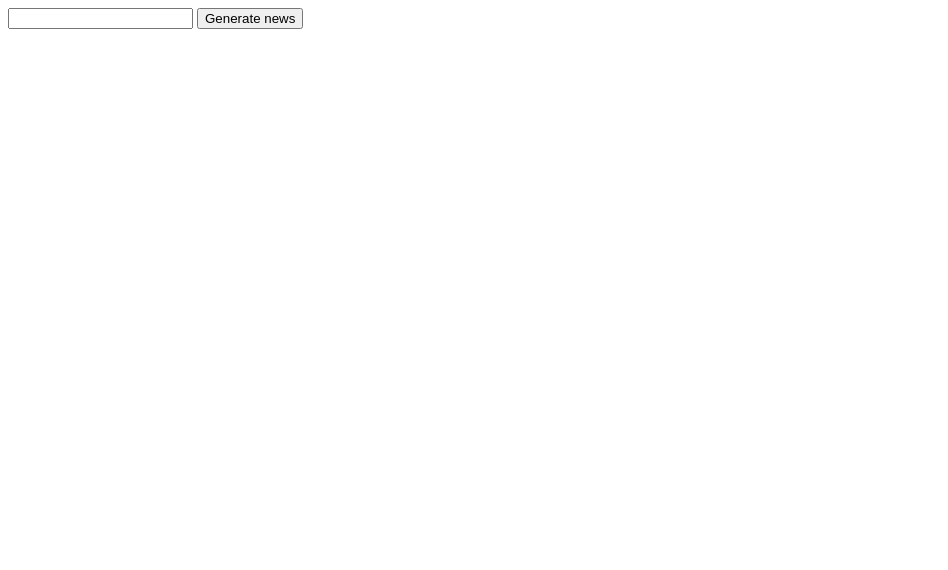
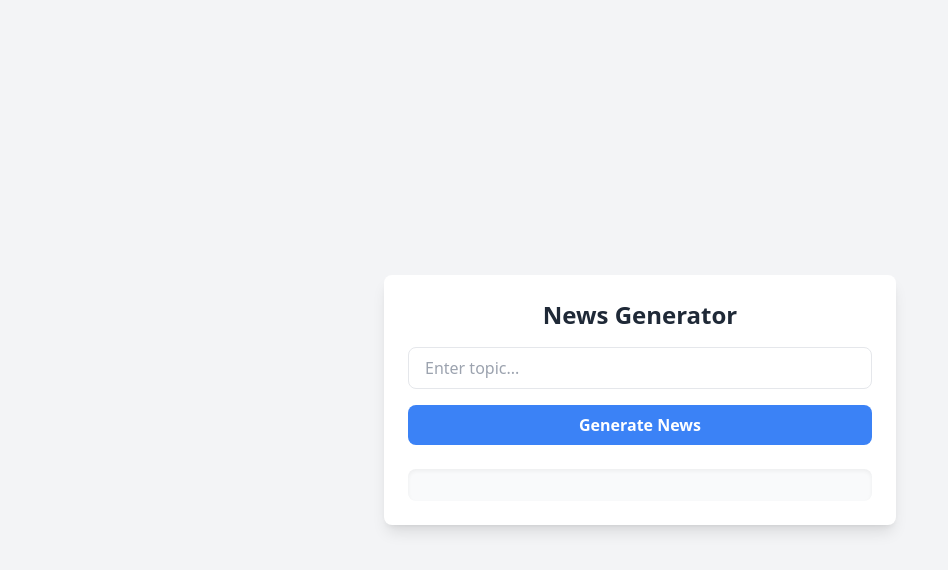
Before and after one commit to Mayankkatiyara/News, a plain HTML site: page index.html in a window 1280 px wide. Shown: the whole page, without its empty margins (0-948 px from the left). Drawn offline with nearby package versions, Linux system fonts and the light colour scheme.

Commit message:
Update index.html

```diff
--- a/index.html
+++ b/index.html
@@ -1,16 +1,24 @@
-<html>
-  <body>
-    <input id="input" type="text" />
-    <button onclick="getNews()">Generate news</button>
-    <div id="result"></div>
+<!DOCTYPE html>
+<html lang="en">
+<head>
+    <script src="https://cdn.tailwindcss.com"></script>
+</head>
+<body class="flex flex-col items-center justify-center min-h-screen bg-gray-100 p-6">
+    <div class="bg-white shadow-lg rounded-lg p-6 w-full max-w-lg">
+        <h1 class="text-2xl font-bold text-center mb-4 text-gray-800">News Generator</h1>
+        <input id="input" type="text" placeholder="Enter topic..."
+            class="w-full px-4 py-2 border rounded-lg focus:outline-none focus:ring-2 focus:ring-blue-500 mb-4" />
+        <button onclick="getNews()"
+            class="w-full bg-blue-500 text-white font-semibold py-2 px-4 rounded-lg hover:bg-blue-600 transition">
+            Generate News
+        </button>
+        <div id="result" class="mt-6 p-4 bg-gray-50 rounded-lg shadow-inner"></div>
+    </div>
     <script>
         const input = document.getElementById("input");
         async function getNews() {
-        const API_KEY =
-          "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";
-        const response = await fetch(
-          "https://api.groq.com/openai/v1/chat/completions",
-          {
+            const API_KEY = "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";
+            const response = await fetch("https://api.groq.com/openai/v1/chat/completions", {
                 method: "post",
                 headers: {
                     "Content-Type": "application/json",
@@ -21,15 +29,11 @@
                     messages: [
                         {
                             role: "user",
-                  content:
-                    "Generate news on topic" +
-                    input.value +
-                    " in div tag with css no html and body tag",
+                            content: "Generate news on topic " + input.value + " in div tag with css no html and body tag",
                         },
                     ],
                 }),
-          }
-        );
+            });
             const body = await response.json();
             console.log(body);
             const newDiv = document.createElement("div");
```
Lines whose indentation alone changed are shown as unchanged.
